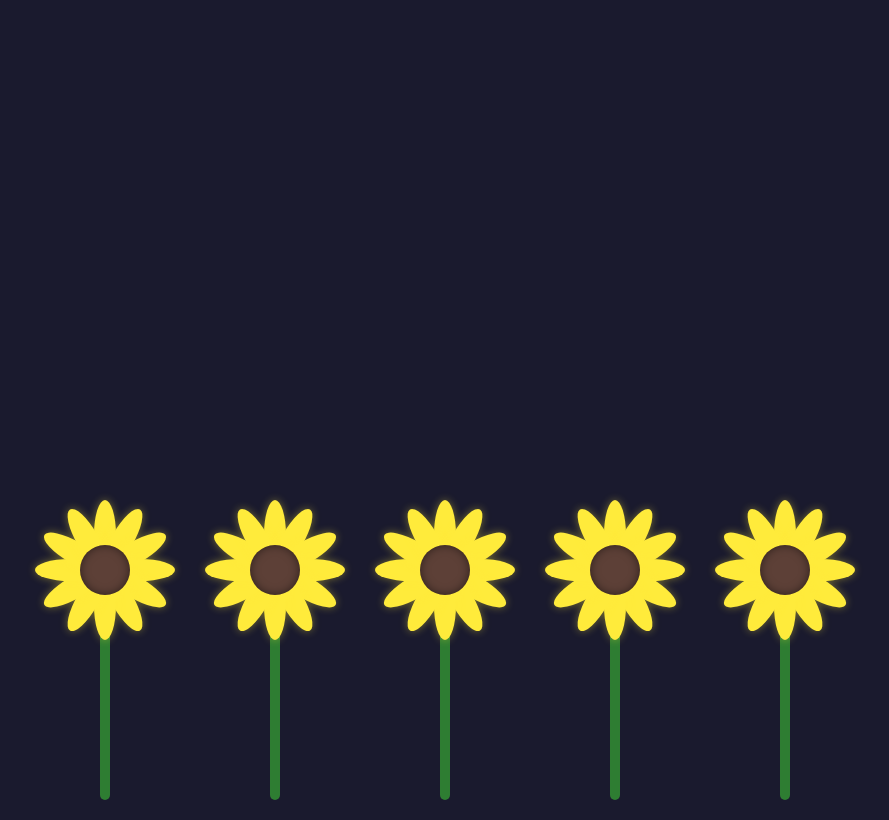
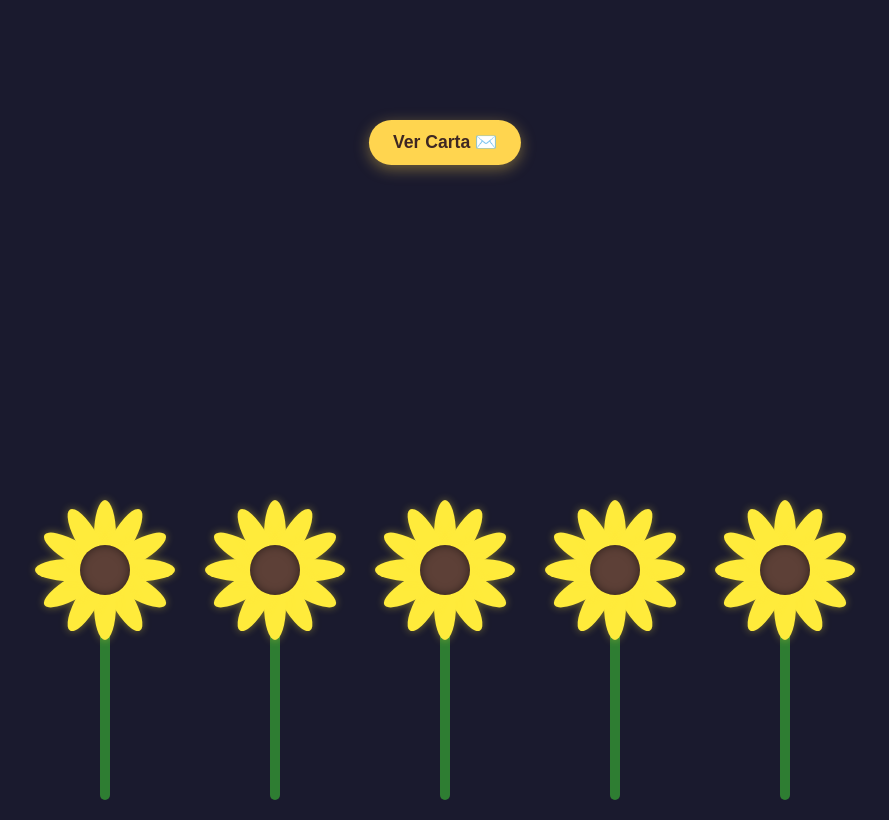
Before and after one commit to SamMoran-14/FloresAmarillas, a plain HTML site: page index.html in a window 1280 px wide. Shown: the whole page, without its empty margins (195-1084 px from the left). Drawn offline with Linux system fonts and the light colour scheme.

Commit message:
:sparkles: feat: Agregar boton de carta

```diff
--- a/index.html
+++ b/index.html
@@ -7,6 +7,11 @@
   <link rel="stylesheet" href="style.css">
 </head>
 <body>
+
+  <a href="https://drive.google.com/file/d/1IHZikPMpFB4HPqW93yFm2U6ar6xrWYmK/view?usp=drive_link" target="_blank" class="btn-carta">
+    Ver Carta ✉️
+  </a>
+
   <div id="jardin"></div>
   <script src="script.js"></script>
 </body>
--- a/script.js
+++ b/script.js
@@ -4,14 +4,12 @@
   const flor = document.createElement('div');
   flor.classList.add('flor');
 
-  // Contenedor principal de la cabeza de la flor
   const cabezaFlor = document.createElement('div');
   cabezaFlor.classList.add('cabeza-flor');
 
   const centro = document.createElement('div');
   centro.classList.add('centro');
 
-  // Generar 12 pétalos alineados
   const totalPetalos = 12;
   for (let i = 0; i < totalPetalos; i++) {
     const petalo = document.createElement('div');
@@ -32,7 +30,6 @@
   jardin.appendChild(flor);
 }
 
-// Genera 5 flores alineadas correctamente
 for (let i = 0; i < 5; i++) {
   crearFlor();
 }
--- a/style.css
+++ b/style.css
@@ -75,3 +75,28 @@
     opacity: 1;
   }
 }
+
+.btn-carta {
+  position: absolute;
+  top: 15%; /* Controla la altura respecto a la parte superior */
+  left: 50%;
+  transform: translateX(-50%); /* Centra el botón horizontalmente */
+
+  padding: 12px 24px;
+  background-color: #ffd54f;
+  color: #3e2723;
+  font-family: 'Arial', sans-serif;
+  font-size: 1.1rem;
+  font-weight: bold;
+  text-decoration: none;
+  border-radius: 25px;
+  box-shadow: 0 4px 15px rgba(255, 213, 79, 0.4);
+  transition: all 0.3s ease;
+  z-index: 10;
+}
+
+.btn-carta:hover {
+  background-color: #ffca28;
+  transform: translateX(-50%) scale(1.08);
+  box-shadow: 0 6px 20px rgba(255, 213, 79, 0.6);
+}
```
